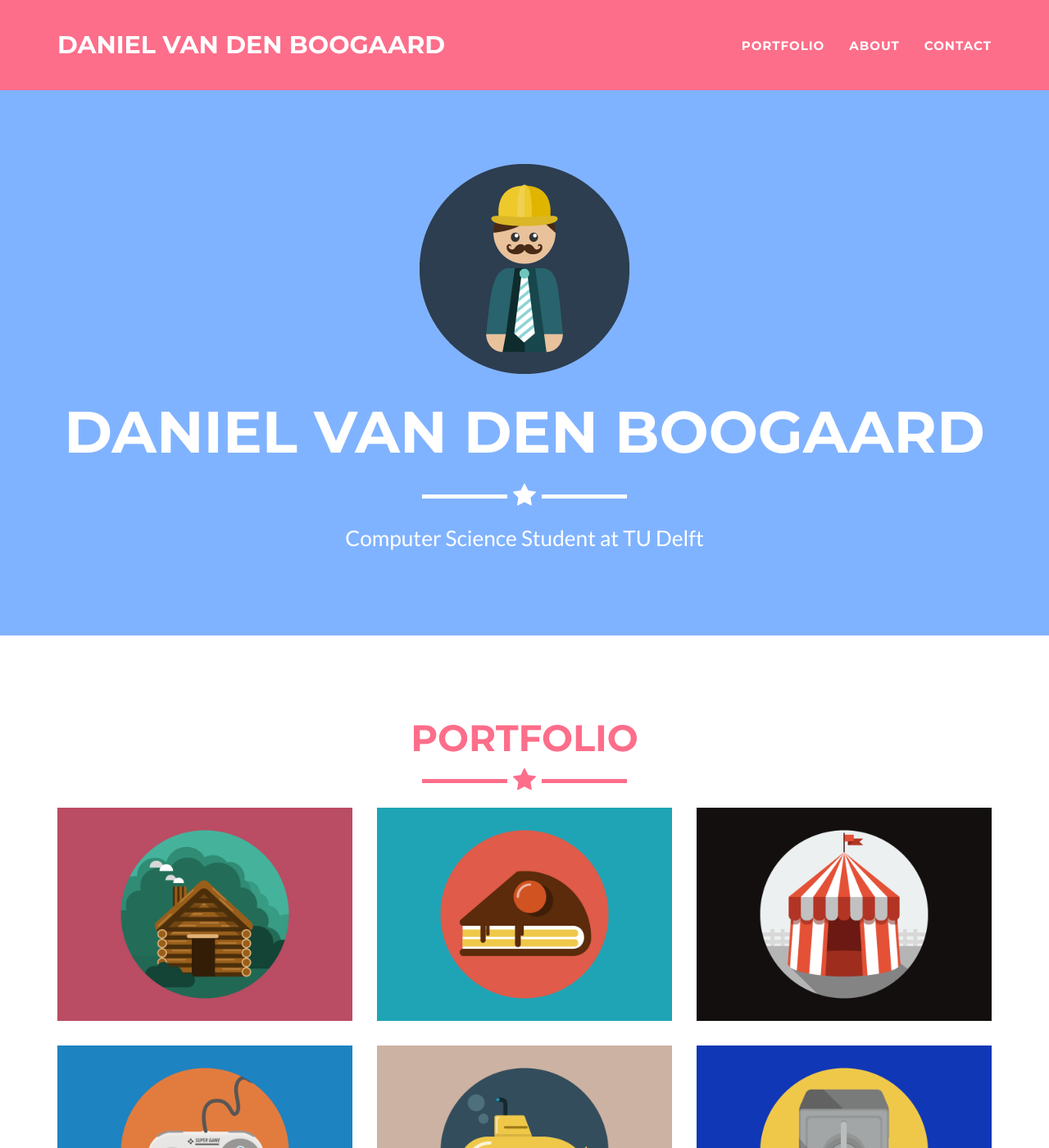
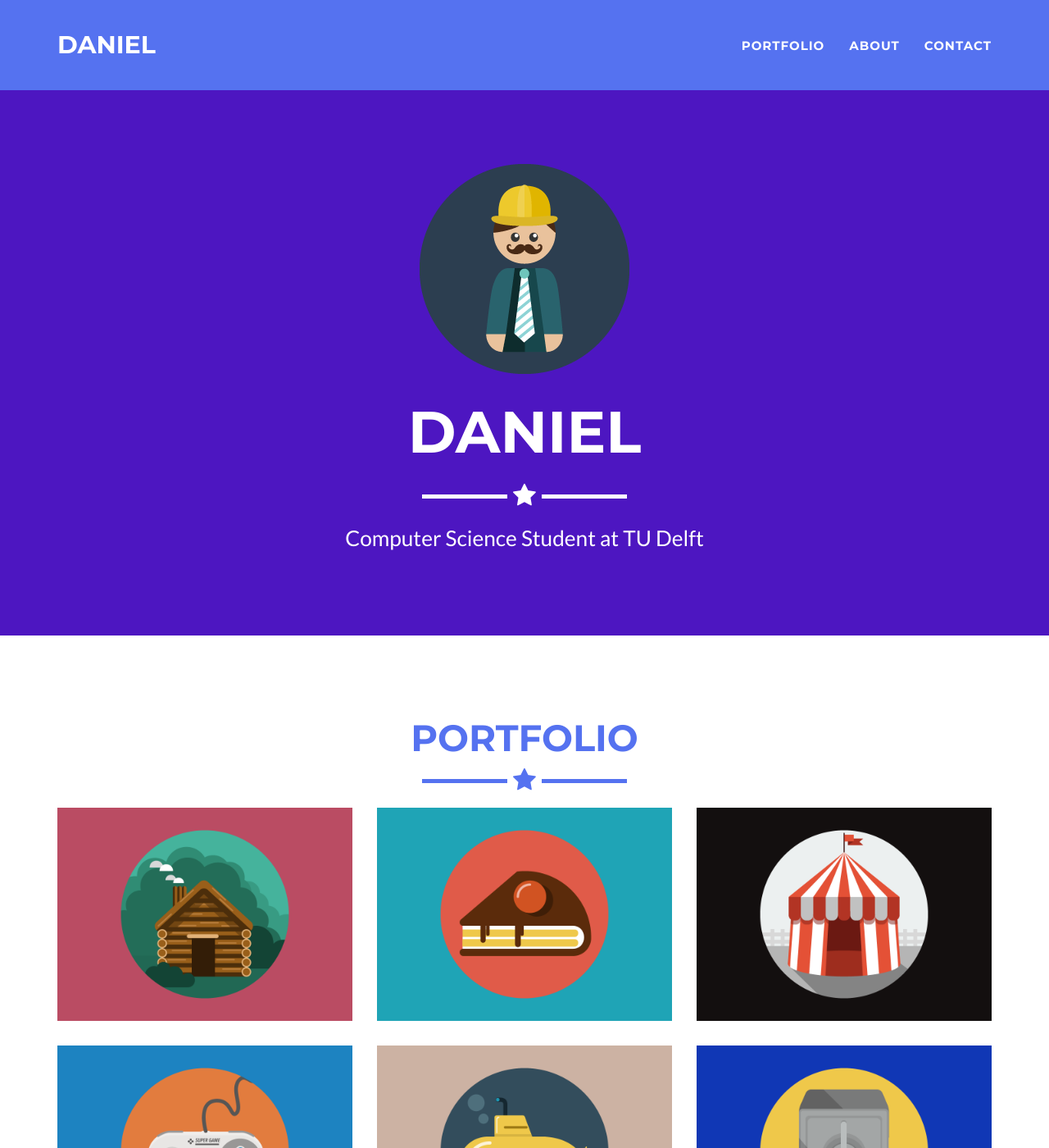
Before and after one commit to DanvdBoo/DanvdBoo.github.io, a Jekyll site: the page built from index.html, in a window 1280 px wide and 1400 px high. Shown: the whole window at 82% size. Built offline with Jekyll 4.4.1, drawn with Linux system fonts in a browser that asks for light colours; some of the changed text lies outside the part shown.

Commit message:
Update _config.yml

```diff
--- a/_config.yml
+++ b/_config.yml
@@ -1,5 +1,5 @@
 # Site settings
-title: Daniel van den Boogaard
+title: Daniel
 email: danvdboo@gmail.com
 url: https://DanvdBoo.github.io
 description: "Write an awesome description for your new site here. You can edit this line in _config.yml. It will appear in your document head meta (for Google search results) and in your feed.xml site description."
@@ -25,10 +25,10 @@
 
 # Color settings (hex-codes without the leading hash-tag)
 color:
-  primary: 80b3ff #18bc9c #80B3FF
-  primary-rgb: "128,179,255" #"24,288,156" #"128,179,255"
-  secondary: FD6E8A #2c3e50 #FD6E8A
-  secondary-dark: A2122F #233140 #A2122F
+  primary: 4d16c1 #18bc9c #80B3FF
+  primary-rgb: "77,22,193" #"24,288,156" #"128,179,255"
+  secondary: 5572F0 #2c3e50 #FD6E8A
+  secondary-dark: 264bec #233140 #A2122F
 
 # Footer settings
 footer:
@@ -39,17 +39,11 @@
 
 # Social networks usernames (many more available: google-plus, flickr, dribbble, pinterest, instagram, tumblr, linkedin, etc.)
 social:
-  # - title: twitter
-  #   url: http://twitter.com/jekyllrb
-  # - title: facebook
-  #   url:
   # - title: stack-overflow
-  #   url: http://stackoverflow.com/questions/tagged/jekyll
   # - title: bitbucket
-  #   url: http://bitbucket.org/jekyll
   - title: github
     url: http://github.com/DanvdBoo
-  - title: LinkedIn
+  - title: linkedin
     url: https://www.linkedin.com/in/daniel-van-den-boogaard-ba7248150
 
 # Postal address (add as many lines as necessary)
@@ -60,7 +54,9 @@
   - line: danvdboo@gmail.com
 
 # Credits content
-credits: 'Theme by <a href="http://startbootstrap.com">Start Bootstrap</a>.'
+credits:
+  -line: 'Theme by <a href="http://startbootstrap.com">Start Bootstrap</a>.'
+  -line: 'art by <a href="http://danvdboo.github.io">danvdboo</a>'
 
 # Build settings
 markdown: kramdown
```
